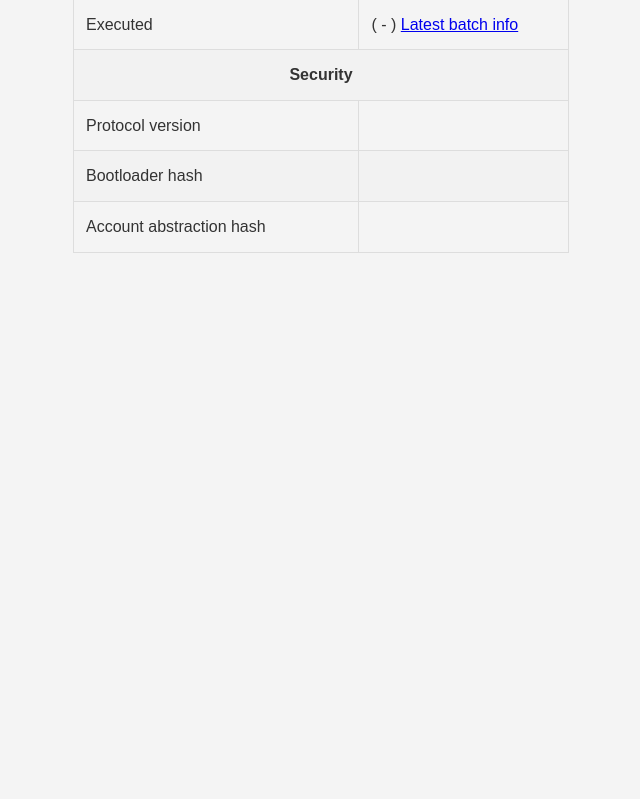
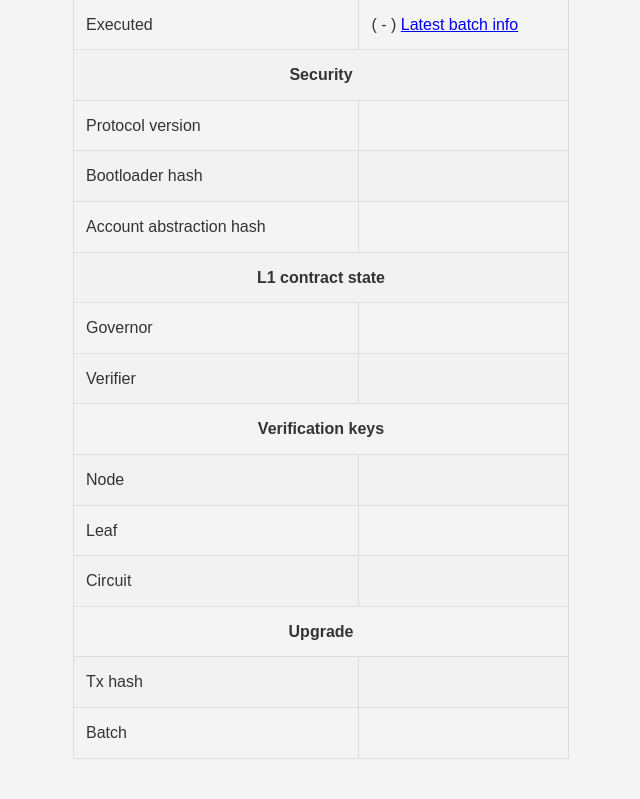
Before and after one commit to mm-zk/zksync_tools, a Flask app: template operator/templates/home.html in a window 1280 px wide. Shown: the part 852-1651 px from the top of the page, without its empty margins (71-711 px from the left). Before the commit the page ends 1105 px from the top, so only its background shows below. Run offline with Flask 3, Linux system fonts and the light colour scheme; the template is opened without the code that fills it, so the values that code supplies are empty; parts of the project's set-up code (start-up, migrations or seed data) failed here and were passed over.

Commit message:
Added L1 internal state

```diff
--- a/operator/app.py
+++ b/operator/app.py
@@ -2,7 +2,7 @@ from flask import Flask, render_template, abort
 from web3 import Web3
 from utils import get_main_contract, get_batch_details
 from calldata_utils import parse_commitcall_calldata
-from system_storage import get_system_context_state
+from system_storage import get_system_context_state, get_l1_state_storage
 
 
 app = Flask(__name__)
@@ -281,6 +281,10 @@ def update_info():
     l2['accountcode'] = contract.functions.getL2DefaultAccountBytecodeHash().call().hex()
     l2['protocol_version'] = contract.functions.getProtocolVersion().call()
 
+    l1_state_storage = get_l1_state_storage(ETH_URL, l2['proxy_contract'], "latest")
+
+    l2["l1_state"] = l1_state_storage
+
 if __name__ == '__main__':
     update_info()
     app.run(debug=True)
--- a/operator/templates/home.html
+++ b/operator/templates/home.html
@@ -121,6 +121,76 @@
                         {{l2.accountcode}}
                     </td>
                 </tr>
+                <tr>
+                    <td colspan="2" style="text-align: center; font-weight: bold;">L1 contract state</td>
+                </tr>
+                <tr>
+                    <td>
+                        Governor
+                    </td>
+                    <td>
+                        {{l2.l1_state.governor | remove_leading_zeros_hex}}
+                    </td>
+                </tr>
+                <tr>
+                    <td>
+                        Verifier
+                    </td>
+                    <td>
+                        {{l2.l1_state.verifier | remove_leading_zeros_hex}}
+                    </td>
+                </tr>
+                <tr>
+                    <td colspan="2" style="text-align: center; font-weight: bold;">
+                        Verification keys
+                    </td>
+                </tr>
+                <tr>
+                    <td>
+                        Node
+                    </td>
+                    <td>
+                        {{l2.l1_state.verifier_params.node}}
+                    </td>
+                </tr>
+                <tr>
+                    <td>
+                        Leaf
+                    </td>
+                    <td>
+                        {{l2.l1_state.verifier_params.leaf}}
+                    </td>
+                </tr>
+                <tr>
+                    <td>
+                        Circuit
+                    </td>
+                    <td>
+                        {{l2.l1_state.verifier_params.circuit}}
+                    </td>
+                </tr>
+                <tr>
+                    <td colspan="2" style="text-align: center; font-weight: bold;">
+                        Upgrade
+                    </td>
+                </tr>
+
+                <tr>
+                    <td>
+                        Tx hash
+                    </td>
+                    <td>
+                        {{l2.l1_state.upgrade.tx_hash}}
+                    </td>
+                </tr>
+                <tr>
+                    <td>
+                        Batch
+                    </td>
+                    <td>
+                        {{l2.l1_state.upgrade.batch}}
+                    </td>
+                </tr>
             </table>
         </div>
     </div>
```
Also changed, not shown: operator/system_storage.py (+49 -7 lines).
